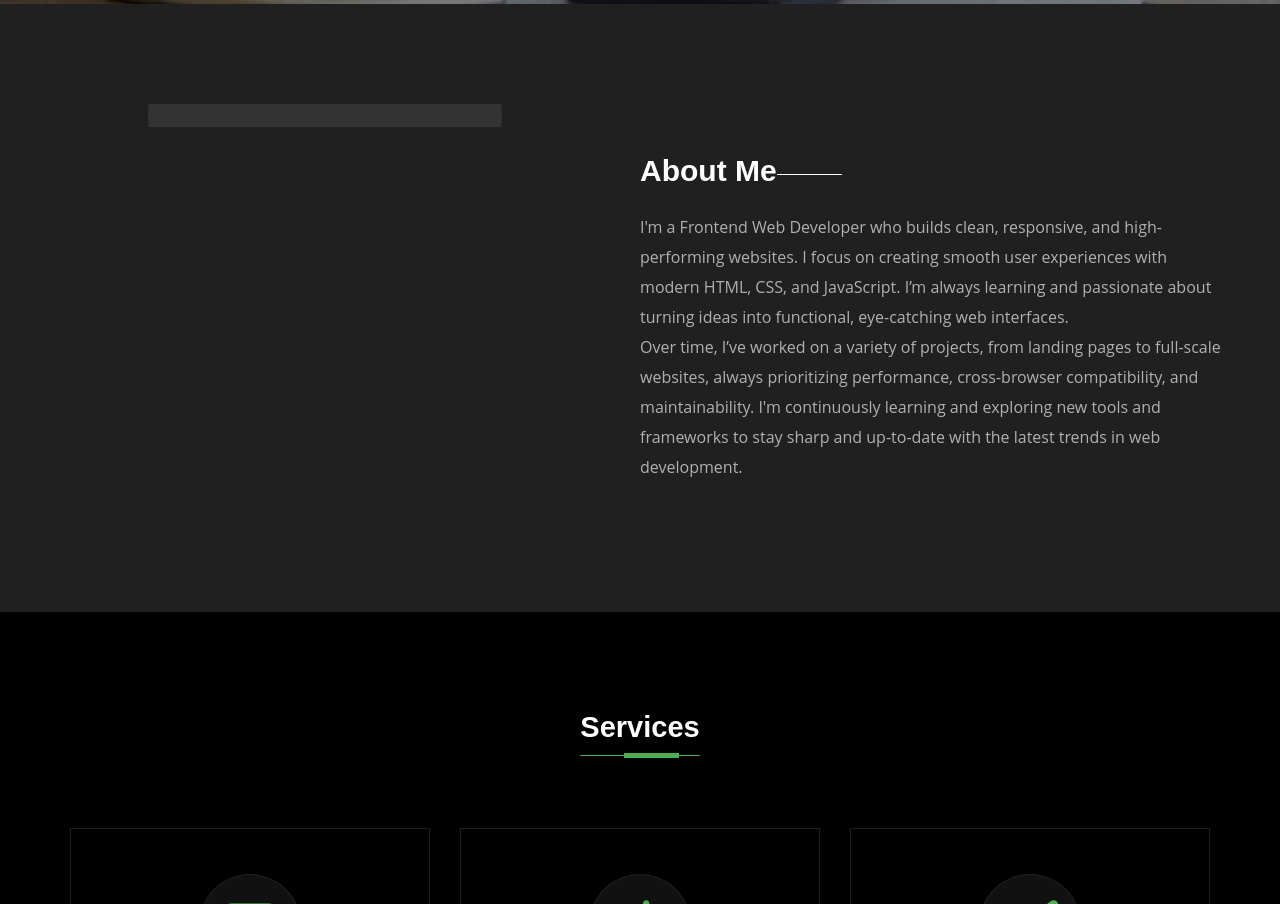
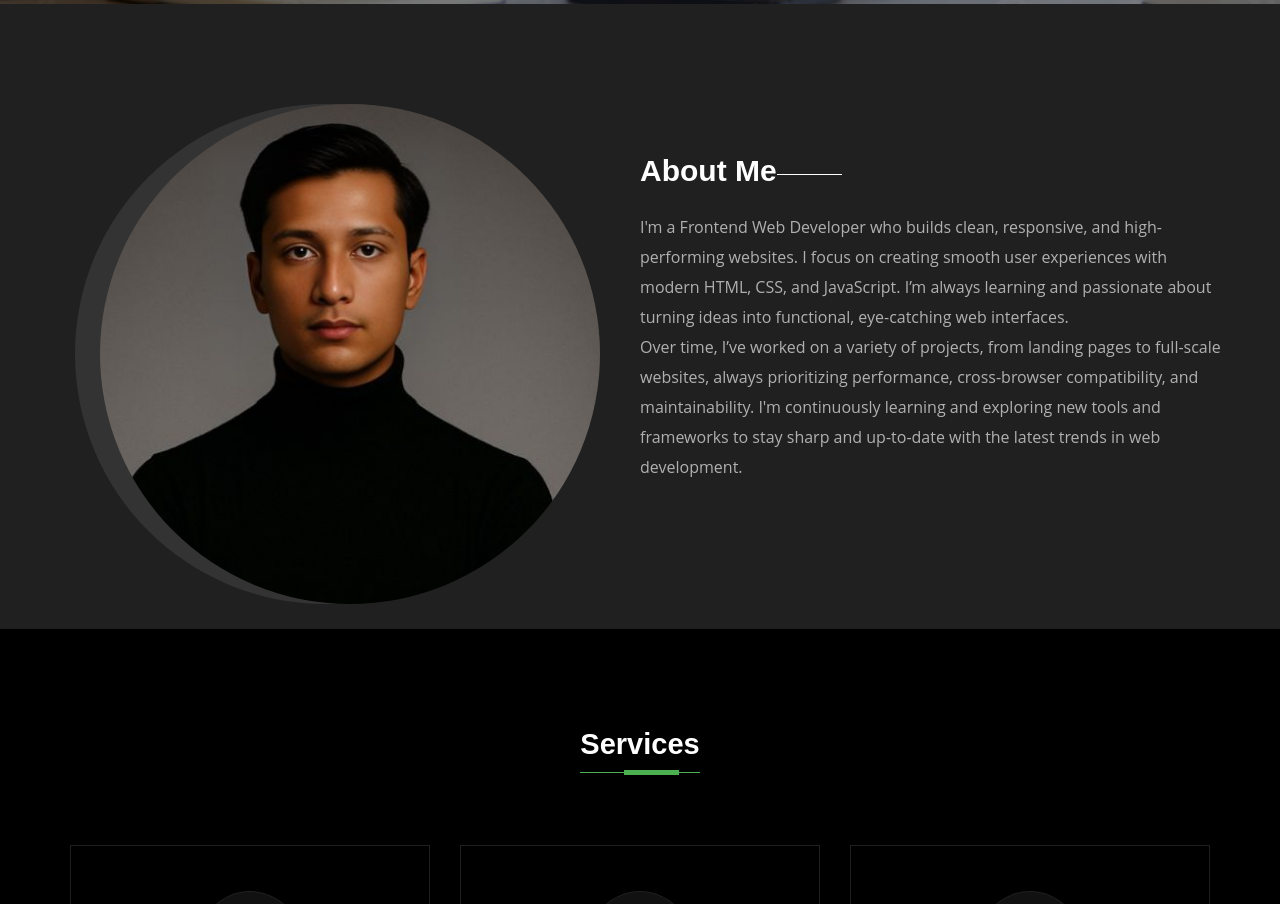
Before and after one commit to CodeWithLuqman/Portfolio, a plain HTML site: page index.html in a window 1280 px wide. Shown: the part 896-1800 px from the top of the page. Drawn offline with Linux system fonts and the light colour scheme; a web font is replaced by a local one.

Commit message:
Update index.html

```diff
--- a/index.html
+++ b/index.html
@@ -99,7 +99,7 @@
             <div class="row">
                 <div class="col-md-6 ptb">
                     <div class="about-images">
-                        <img src="image..png" alt="" />
+                        <img src="about image.jpg" alt="" />
                     </div>
                 </div>
                 <div class="col-md-6 ptb ptb-2">
```
